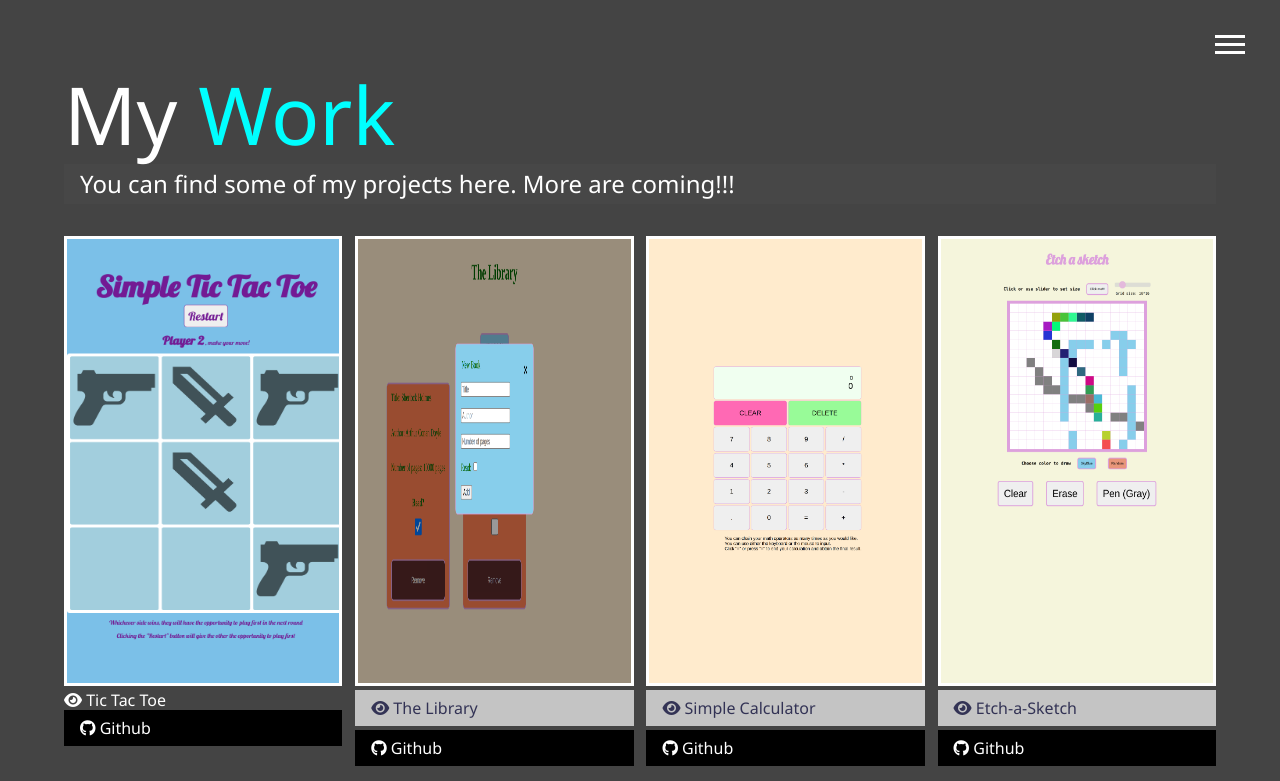
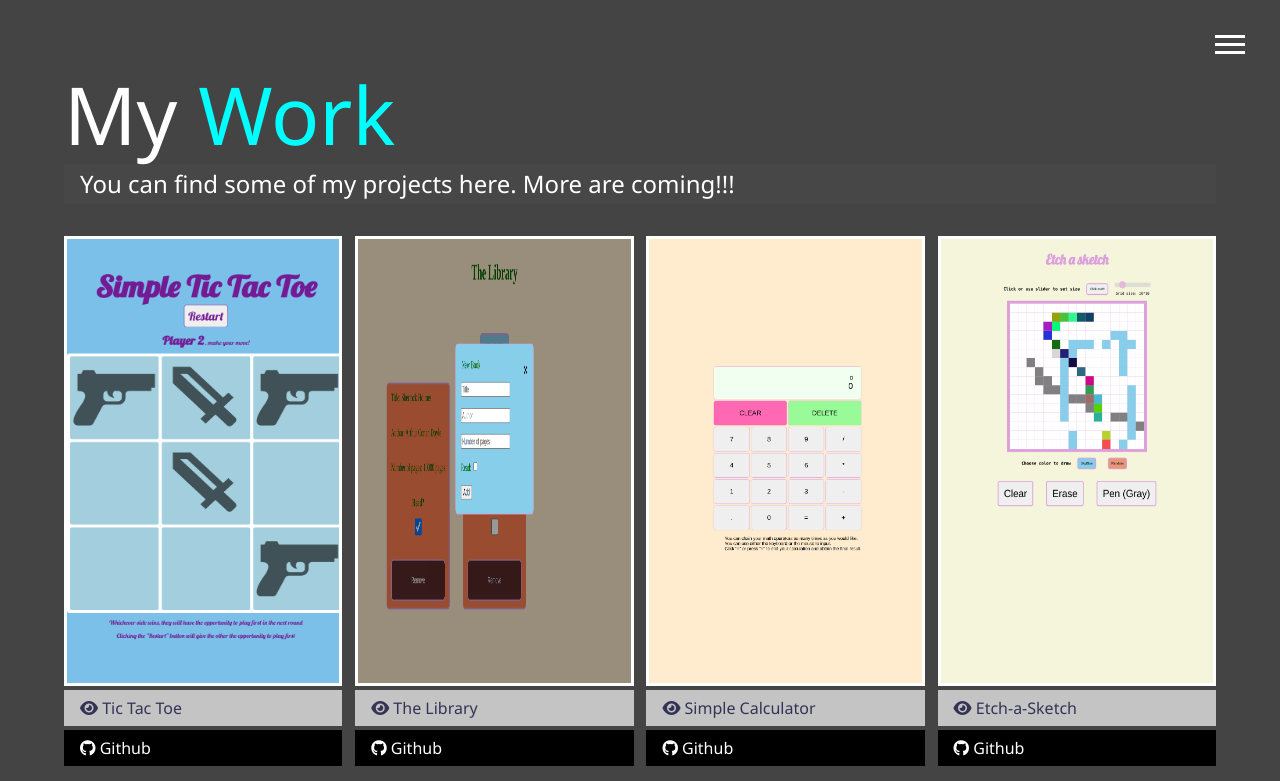
Before and after one commit to vietnguyen0224/My_Portfolio, a website: page dist/work.html in a window 1280 px wide. Shown: the top 781 px of the page. Drawn offline with Linux system fonts and the light colour scheme.

Commit message:
Fixed minor errors

```diff
--- a/dist/work.html
+++ b/dist/work.html
@@ -71,7 +71,7 @@
                 <a target="_blank" href="https://vietnguyen0224.github.io/Tic-Tac-Toe/">
                     <img src="img/Tic-Tac-Toe.png" height="450px" alt="Tic-Tac-Toe">
                 </a>
-                <a target="_blank" href="https://vietnguyen0224.github.io/Tic-Tac-Toe/ class="btn-light">
+                <a target="_blank" href="https://vietnguyen0224.github.io/Tic-Tac-Toe/" class="btn-light">
                     <i class="fas fa-eye"></i> Tic Tac Toe
                 </a>
                 <a target="_blank" href="https://github.com/vietnguyen0224/Tic-Tac-Toe" class="btn-dark">
```
